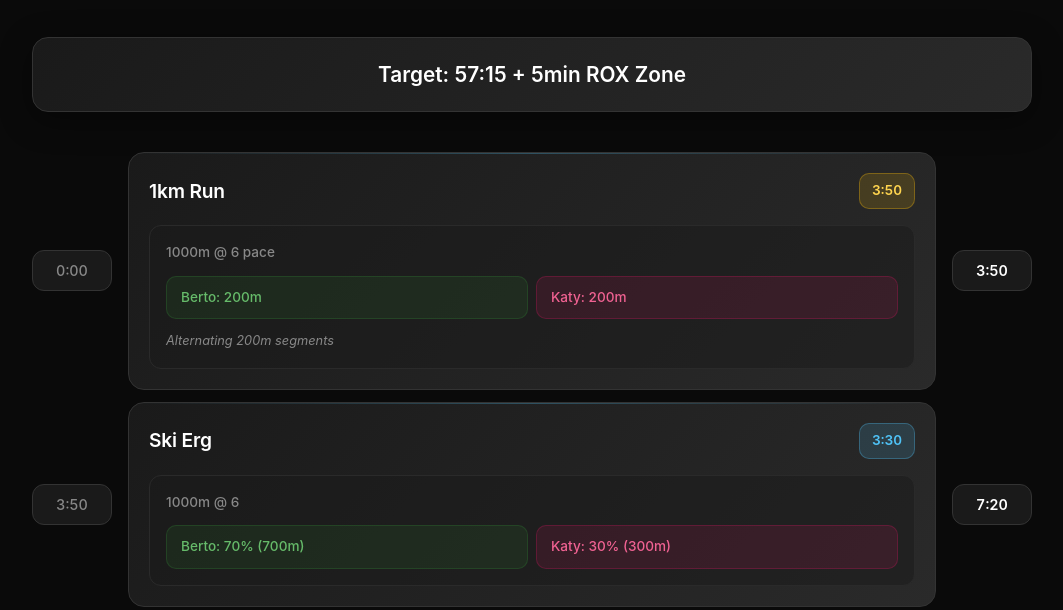
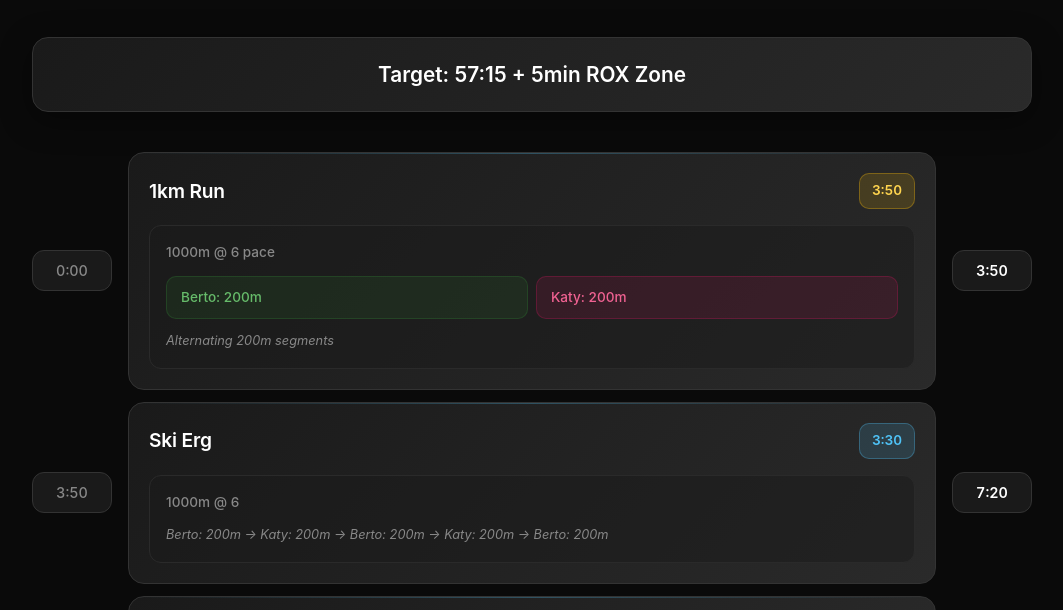
Before and after one commit to bertomill/toronto_hyrox_2025, a plain HTML site: page index_elite.html in a window 1280 px wide. Shown: the part 131-741 px from the top of the page, without its empty margins (108-1171 px from the left). Drawn offline with Linux system fonts and the light colour scheme.

Commit message:
🎿 Fix Ski Erg breakdown: 5 x 200m alternating segments
✅ Updated Ski Erg to match handwritten notes:
- Single line format: Berto: 200m → Katy: 200m → Berto: 200m → Katy: 200m → Berto: 200m
- Clean B→K→B→K→B alternating pattern
- Total: 1000m as planned

```diff
--- a/index_elite.html
+++ b/index_elite.html
@@ -295,10 +295,7 @@
                     </div>
                     <div class="station-details">
                         <div class="distance-info">1000m @ 6</div>
-                        <div class="athlete-splits">
-                            <div class="athlete-assignment berto">Berto: 70% (700m)</div>
-                            <div class="athlete-assignment katy">Katy: 30% (300m)</div>
-                        </div>
+                        <div class="special-notes">Berto: 200m → Katy: 200m → Berto: 200m → Katy: 200m → Berto: 200m</div>
                     </div>
                 </div>
                 <div class="cumulative-time">7:20</div>
```
